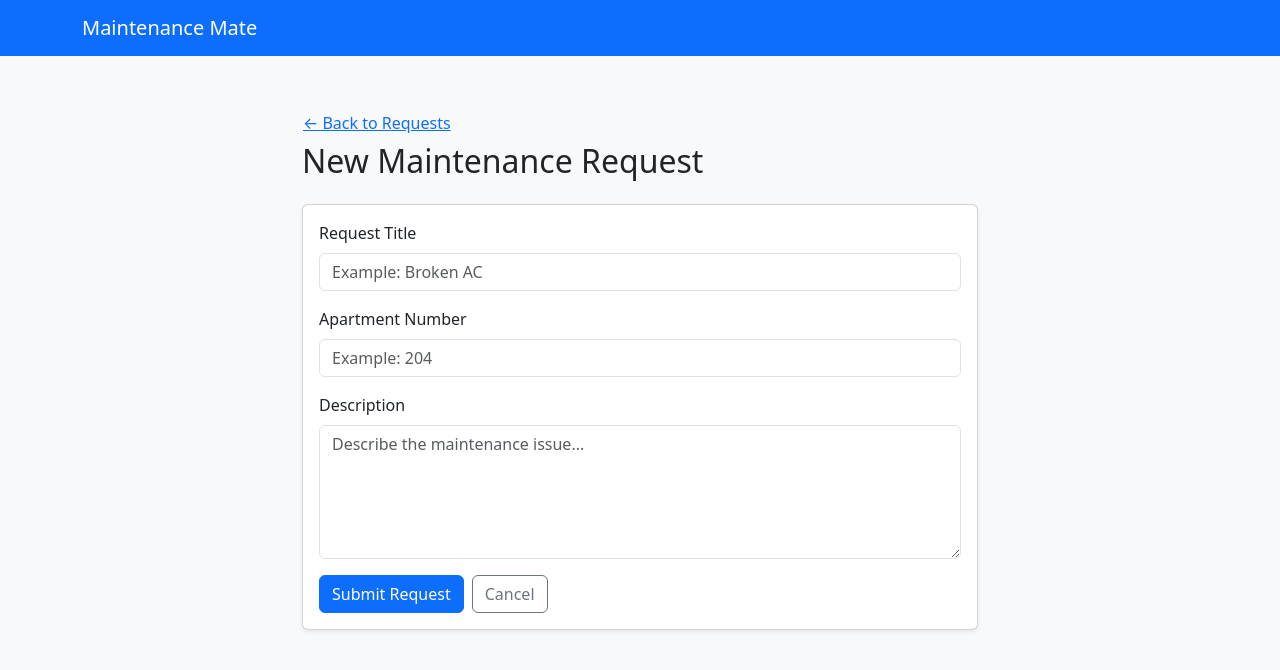
After one commit to Danielle-Hart/MaintenanceMate, a Spring Boot app: page /requests/new in a window 1280 px wide. The commit adds this page. Shown: the top 670 px of the page. Run offline with Spring Boot 4, Linux system fonts and the light colour scheme; the visitor is signed in with stand-in values (Sample User, id 1); some of the project's set-up classes (security, data sources, template engines, error pages and the like) are left out, and stand-ins take their place.

Commit message:
Implement maintenance request CRUD functionality

```diff
--- /dev/null
+++ b/src/main/java/com/maintenancemate/controller/MaintenanceRequestController.java
@@ -0,0 +1,165 @@
+
+package com.maintenancemate.controller;
+
+import com.maintenancemate.model.MaintenanceRequest;
+import com.maintenancemate.repository.MaintenanceRequestRepository;
+import jakarta.validation.Valid;
+import org.springframework.http.HttpStatus;
+import org.springframework.security.core.Authentication;
+import org.springframework.security.core.GrantedAuthority;
+import org.springframework.stereotype.Controller;
+import org.springframework.ui.Model;
+import org.springframework.validation.BindingResult;
+import org.springframework.web.bind.annotation.*;
+import org.springframework.web.server.ResponseStatusException;
+import org.springframework.web.servlet.mvc.support.RedirectAttributes;
+
+@Controller
+@RequestMapping("/requests")
+public class MaintenanceRequestController {
+
+    private final MaintenanceRequestRepository repository;
+
+    public MaintenanceRequestController(
+            MaintenanceRequestRepository repository) {
+        this.repository = repository;
+    }
+
+    private boolean isManager(Authentication auth) {
+        return auth.getAuthorities().stream()
+                .map(GrantedAuthority::getAuthority)
+                .anyMatch(role -> role.equals("ROLE_MANAGER")
+                        || role.equals("ROLE_ADMIN"));
+    }
+
+    private MaintenanceRequest findAuthorizedRequest(
+            Long id, Authentication auth) {
+
+        MaintenanceRequest request = repository.findById(id)
+                .orElseThrow(() -> new ResponseStatusException(
+                        HttpStatus.NOT_FOUND, "Request not found"));
+
+        if (!isManager(auth)
+                && !auth.getName().equals(request.getSubmittedBy())) {
+            throw new ResponseStatusException(
+                    HttpStatus.FORBIDDEN, "Access denied");
+        }
+
+        return request;
+    }
+
+    // READ: Show requests
+    @GetMapping
+    public String listRequests(Model model, Authentication auth) {
+
+        if (isManager(auth)) {
+            model.addAttribute("requests",
+                    repository.findAllByOrderByCreatedAtDesc());
+        } else {
+            model.addAttribute("requests",
+                    repository.findBySubmittedByOrderByCreatedAtDesc(
+                            auth.getName()));
+        }
+
+        model.addAttribute("isManager", isManager(auth));
+        return "requests";
+    }
+
+    // CREATE: Display form
+    @GetMapping("/new")
+    public String newRequest(Model model) {
+        model.addAttribute("request", new MaintenanceRequest());
+        model.addAttribute("editing", false);
+        return "request-form";
+    }
+
+    // CREATE: Save request
+    @PostMapping
+    public String createRequest(
+            @Valid @ModelAttribute("request") MaintenanceRequest request,
+            BindingResult result,
+            Authentication auth,
+            Model model,
+            RedirectAttributes redirectAttributes) {
+
+        if (result.hasErrors()) {
+            model.addAttribute("editing", false);
+            return "request-form";
+        }
+
+        request.setId(null);
+        request.setSubmittedBy(auth.getName());
+        request.setStatus("OPEN");
+
+        repository.save(request);
+
+        redirectAttributes.addFlashAttribute(
+                "success", "Maintenance request submitted!");
+
+        return "redirect:/requests";
+    }
+
+    // UPDATE: Display edit form
+    @GetMapping("/{id}/edit")
+    public String editRequest(
+            @PathVariable Long id,
+            Authentication auth,
+            Model model) {
+
+        MaintenanceRequest request =
+                findAuthorizedRequest(id, auth);
+
+        model.addAttribute("request", request);
+        model.addAttribute("editing", true);
+        return "request-form";
+    }
+
+    // UPDATE: Save changes
+    @PostMapping("/{id}/edit")
+    public String updateRequest(
+            @PathVariable Long id,
+            @Valid @ModelAttribute("request") MaintenanceRequest form,
+            BindingResult result,
+            Authentication auth,
+            Model model,
+            RedirectAttributes redirectAttributes) {
+
+        MaintenanceRequest existing =
+                findAuthorizedRequest(id, auth);
+
+        if (result.hasErrors()) {
+            form.setId(id);
+            model.addAttribute("editing", true);
+            return "request-form";
+        }
+
+        existing.setTitle(form.getTitle());
+        existing.setDescription(form.getDescription());
+        existing.setApartmentNumber(form.getApartmentNumber());
+
+        repository.save(existing);
+
+        redirectAttributes.addFlashAttribute(
+                "success", "Maintenance request updated!");
+
+        return "redirect:/requests";
+    }
+
+    // DELETE: Remove request
+    @PostMapping("/{id}/delete")
+    public String deleteRequest(
+            @PathVariable Long id,
+            Authentication auth,
+            RedirectAttributes redirectAttributes) {
+
+        MaintenanceRequest request =
+                findAuthorizedRequest(id, auth);
+
+        repository.delete(request);
+
+        redirectAttributes.addFlashAttribute(
+                "success", "Maintenance request deleted!");
+
+        return "redirect:/requests";
+    }
+}
--- /dev/null
+++ b/src/main/resources/templates/request-form.html
@@ -0,0 +1,113 @@
+
+<!DOCTYPE html>
+<html lang="en" xmlns:th="http://www.thymeleaf.org">
+<head>
+    <meta charset="UTF-8">
+    <meta name="viewport" content="width=device-width, initial-scale=1">
+    <title>Maintenance Request | Maintenance Mate</title>
+    <link href="https://cdn.jsdelivr.net/npm/bootstrap@5.3.3/dist/css/bootstrap.min.css"
+          rel="stylesheet">
+</head>
+
+<body class="bg-light">
+
+<nav class="navbar navbar-dark bg-primary">
+    <div class="container">
+        <a class="navbar-brand" th:href="@{/dashboard}">
+            Maintenance Mate
+        </a>
+    </div>
+</nav>
+
+<div class="container mt-5" style="max-width: 700px;">
+
+    <a th:href="@{/requests}" class="btn btn-link px-0">
+        &larr; Back to Requests
+    </a>
+
+    <h2 class="mb-4"
+        th:text="${editing} ? 'Edit Maintenance Request' : 'New Maintenance Request'">
+        Maintenance Request
+    </h2>
+
+    <div class="card shadow-sm">
+        <div class="card-body">
+
+            <form th:object="${request}"
+                  th:action="${editing} ? @{/requests/{id}/edit(id=${request.id})} : @{/requests}"
+                  method="post">
+
+                <div class="mb-3">
+                    <label for="title" class="form-label">
+                        Request Title
+                    </label>
+                    <input type="text"
+                           id="title"
+                           th:field="*{title}"
+                           class="form-control"
+                           maxlength="150"
+                           required
+                           placeholder="Example: Broken AC">
+
+                    <div class="text-danger small"
+                         th:if="${#fields.hasErrors('title')}"
+                         th:errors="*{title}">
+                    </div>
+                </div>
+
+                <div class="mb-3">
+                    <label for="apartmentNumber" class="form-label">
+                        Apartment Number
+                    </label>
+                    <input type="text"
+                           id="apartmentNumber"
+                           th:field="*{apartmentNumber}"
+                           class="form-control"
+                           required
+                           placeholder="Example: 204">
+
+                    <div class="text-danger small"
+                         th:if="${#fields.hasErrors('apartmentNumber')}"
+                         th:errors="*{apartmentNumber}">
+                    </div>
+                </div>
+
+                <div class="mb-3">
+                    <label for="description" class="form-label">
+                        Description
+                    </label>
+                    <textarea id="description"
+                              th:field="*{description}"
+                              class="form-control"
+                              rows="5"
+                              maxlength="2000"
+                              required
+                              placeholder="Describe the maintenance issue...">
+                    </textarea>
+
+                    <div class="text-danger small"
+                         th:if="${#fields.hasErrors('description')}"
+                         th:errors="*{description}">
+                    </div>
+                </div>
+
+                <div class="d-flex gap-2">
+                    <button type="submit" class="btn btn-primary"
+                            th:text="${editing} ? 'Save Changes' : 'Submit Request'">
+                        Submit Request
+                    </button>
+
+                    <a th:href="@{/requests}"
+                       class="btn btn-outline-secondary">
+                        Cancel
+                    </a>
+                </div>
+
+            </form>
+
+        </div>
+    </div>
+</div>
+
+</body>
+</html>
```
Also changed, not shown: src/main/java/com/maintenancemate/model/MaintenanceRequest.java (added, +95 -0 lines), src/main/java/com/maintenancemate/repository/MaintenanceRequestRepository.java (added, +15 -0 lines), src/main/resources/templates/dashboard.html (+5 -5 lines), src/main/resources/templates/requests.html (added, +105 -0 lines).
